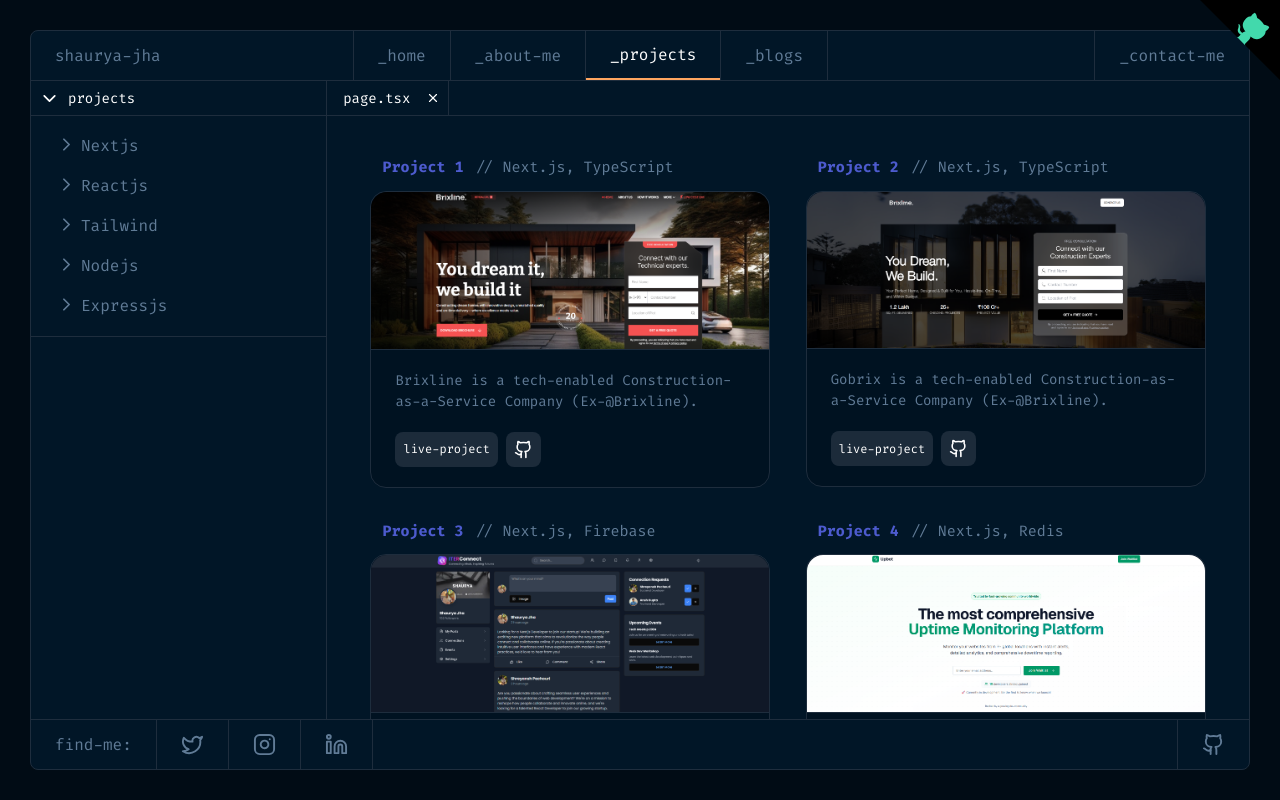
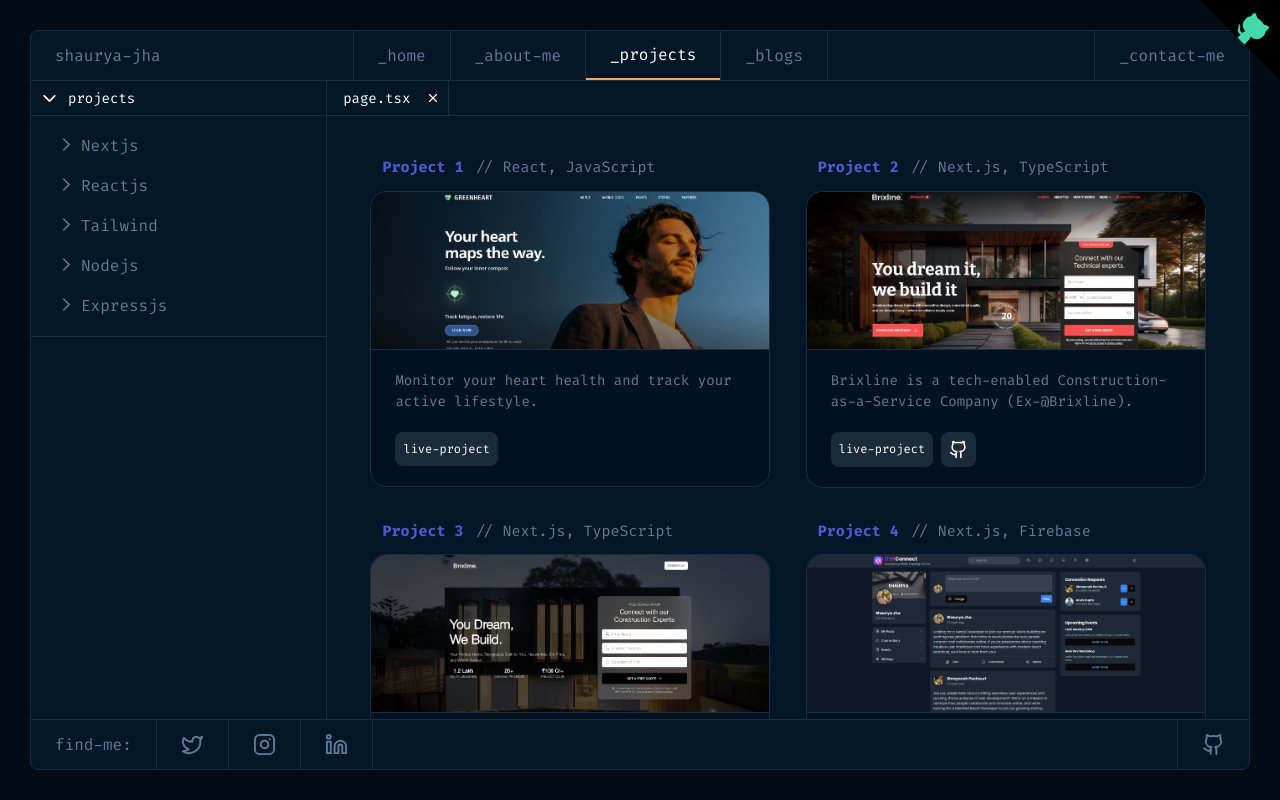
Before and after one commit to shaurya35/shauryacodes.me, a Next.js app: page /projects in a window 1280 px wide. Built offline with nearby package versions, Linux system fonts and the light colour scheme.

Commit message:
[feat] Update Projects

```diff
--- a/src/data/projectsData.js
+++ b/src/data/projectsData.js
@@ -1,6 +1,17 @@
 export const projectsData = [
   {
     id: 1,
+    title: "Philips GreenHeart",
+    description: "Monitor your heart health and track your active lifestyle.",
+    technologies: "React, JavaScript",
+    liveSiteLink: "https://www.heartprint.in/greenheartprogram/",
+    githubLink: null,
+    image: "/projects/philipsgreenheart.png",
+    featured: true,
+    published: true
+  },
+  {
+    id: 2,
     title: "Brixline",
     description: "Brixline is a tech-enabled Construction-as-a-Service Company (Ex-@Brixline).",
     technologies: "Next.js, TypeScript",
@@ -11,7 +22,7 @@ export const projectsData = [
     published: true
   },
   {
-    id: 2,
+    id: 3,
     title: "Gobrix",
     description: "Gobrix is a tech-enabled Construction-as-a-Service Company (Ex-@Brixline).",
     technologies: "Next.js, TypeScript",
@@ -22,7 +33,7 @@ export const projectsData = [
     published: true
   },
   {
-    id: 3,
+    id: 4,
     title: "Iterconnect",
     description: "Campus-Connect allows students to connect & share resources.",
     technologies: "Next.js, Firebase",
@@ -33,7 +44,7 @@ export const projectsData = [
     published: true
   },
   {
-    id: 4,
+    id: 5,
     title: "Upbot",
     description: "A Value-first, reliable, and scalable uptime monitoring platform",
     technologies: "Next.js, Redis",
@@ -44,7 +55,7 @@ export const projectsData = [
     published: true
   },
   {
-    id: 5,
+    id: 6,
     title: "Web Wallet",
     description: "A minimal, secure web-based crypto wallet, generate a seed phrase and derivation paths",
     technologies: "Solana Web3.js, Ethers.js",
@@ -55,7 +66,7 @@ export const projectsData = [
     published: true
   },
   {
-    id: 6,
+    id: 7,
     title: "Xora",
     description: "A modern, responsive frontend UI project with Tailwind.",
     technologies: "Next.js, Tailwind",
@@ -66,7 +77,7 @@ export const projectsData = [
     published: true
   },
   {
-    id: 7,
+    id: 8,
     title: "Stockwise",
     description: "Stockwise is a Web-app for Inventory management using demand forecasting.",
     technologies: "React.js, Express.js",
@@ -77,7 +88,7 @@ export const projectsData = [
     published: true
   },
   {
-    id: 8,
+    id: 9,
     title: "GreenGlide",
     description: "GreenGlide is an Web-app addressing Inefficiencies in Urban Waste Management.",
     technologies: "React.js, Express.js",
@@ -88,7 +99,7 @@ export const projectsData = [
     published: true
   },
   {
-    id: 9,
+    id: 10,
     title: "MotionArtEffect",
     description: "MotionArtEffect is a replica of an existing website built with React.js",
     technologies: "React.js, Tailwind",
@@ -99,7 +110,7 @@ export const projectsData = [
     published: true
   },
   {
-    id: 10,
+    id: 11,
     title: "Yelpcamp",
     description: "Yelpcamp is a campsite finder Web-app with Search and Filtering features.",
     technologies: "Express.js, EJS",
@@ -110,7 +121,7 @@ export const projectsData = [
     published: true
   },
   {
-    id: 11,
+    id: 12,
     title: "Coffee Landing Page",
     description: "A Sleek React coffee landing page showcasing varieties and reviews.",
     technologies: "React.js",
@@ -121,7 +132,7 @@ export const projectsData = [
     published: true
   },
   {
-    id: 12,
+    id: 13,
     title: "Landing Page",
     description: "A Responsive landing page built with HTML, CSS, and JavaScript.",
     technologies: "HTML, CSS",
@@ -132,7 +143,7 @@ export const projectsData = [
     published: true
   },
   {
-    id: 13,
+    id: 14,
     title: "Amazon Clone",
     description: "An Amazon clone created with HTML and CSS.",
     technologies: "HTML, CSS",
@@ -143,7 +154,7 @@ export const projectsData = [
     published: true
   },
   {
-    id: 14,
+    id: 15,
     title: "Interactive Calendar",
     description: "An Interactive calendar developed with Next.js, PostgreSQL.",
     technologies: "Nextjs, Firebase",
```
Also changed, not shown: public/projects/philipsgreenheart.png (added).
